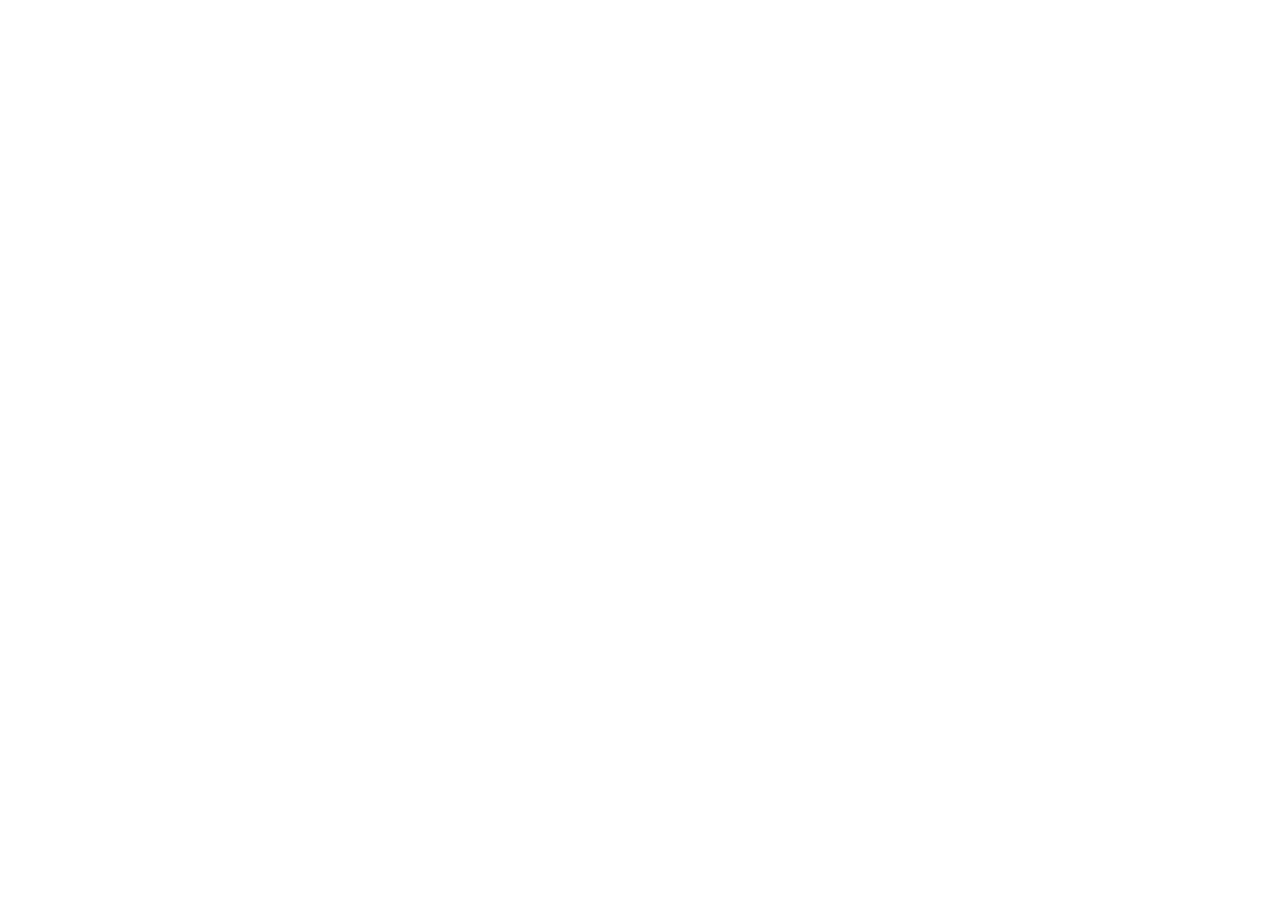
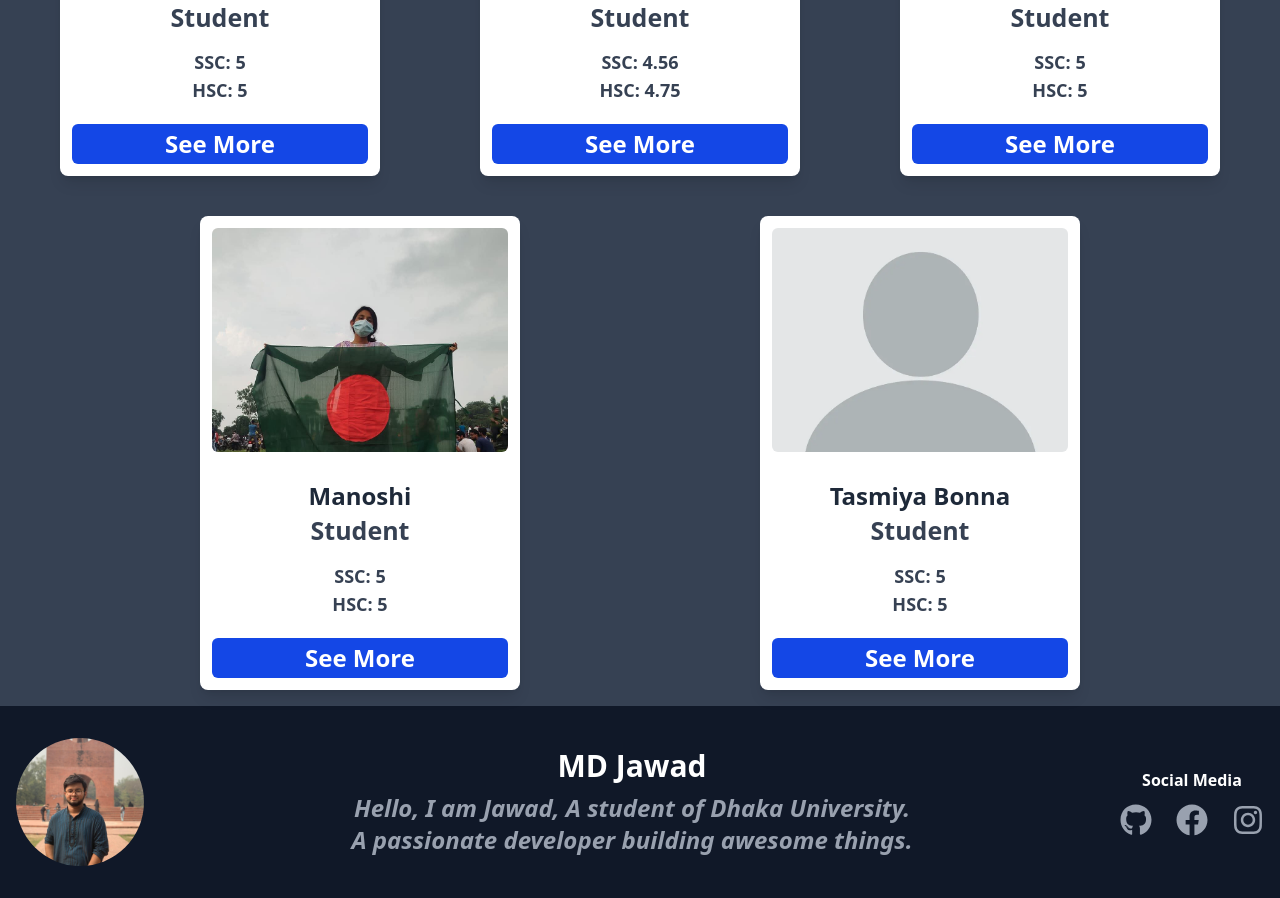
Before and after one commit to Mo-Jawad/Dhaincha-Friends, a React (Vite) app: page / in a window 1280 px wide. Shown: the part 902-1800 px from the top of the page. Before the commit the page ends 800 px from the top, so only its background shows below. Built offline with nearby package versions, Linux system fonts and the light colour scheme.

Commit message:
Footer and functionality added

```diff
--- a/package.json
+++ b/package.json
@@ -10,9 +10,13 @@
     "preview": "vite preview"
   },
   "dependencies": {
+    "@emotion/react": "^11.14.0",
+    "@emotion/styled": "^11.14.0",
+    "@mui/material": "^6.4.8",
     "@tailwindcss/vite": "^4.0.15",
     "react": "^19.0.0",
-    "react-dom": "^19.0.0"
+    "react-dom": "^19.0.0",
+    "react-icons": "^5.5.0"
   },
   "devDependencies": {
     "@eslint/js": "^9.21.0",
--- a/src/App.jsx
+++ b/src/App.jsx
@@ -1,12 +1,24 @@
-import './App.css'
-import Header from './Components/Header'
+import React, { useRef } from 'react';
+import './App.css';
+import Footer from './Components/Footer';
+import Header from './Components/Header';
+import MainContent from './Components/MainContent';
 
 function App() {
 
 
+  const footerRef = useRef(null);
+
+  // Function to scroll to the footer
+  const scrollToFooter = () => {
+    footerRef.current.scrollIntoView({ behavior: 'smooth' });
+  }
+
   return (
     <>
-      <Header/>
+      <Header scrollToFooter={scrollToFooter} />
+      <MainContent/>
+      <Footer footerRef={footerRef}/>
     </>
   )
 }
--- /dev/null
+++ b/src/Components/Footer.jsx
@@ -0,0 +1,59 @@
+import React from 'react';
+import { FaFacebook, FaGithub, FaInstagram } from 'react-icons/fa'; // Import icons
+
+const Footer = ({footerRef}) => {
+
+  return (
+    <footer ref={footerRef} className="bg-gray-900 text-white py-8">
+      <div className="container mx-auto flex flex-col md:flex-row items-center justify-between px-4">
+        {/* Left: Photo */}
+        <figure className="flex items-center mb-4 md:mb-0">
+          <img
+            src="src\assets\images\jawad.jpg" // Replace with your photo URL
+            alt="Creator"
+            className="h-32 w-32 rounded-full object-cover"
+          />
+        </figure>
+
+        {/* Center: Description */}
+        <div className="text-center mb-4 md:mb-0">
+          <p className="text-3xl pb-2 font-bold">MD Jawad</p>
+          <p className="text-gray-400 font-bold italic text-2xl">Hello, I am Jawad, A student of Dhaka University. <br /> A passionate developer building awesome things.</p>
+        </div>
+
+        {/* Right: Social Media Handles */}
+        <div className="flex-col ">
+            <h2 className='text-center pb-3 font-bold'>Social Media </h2>
+            <div className='flex space-x-6'>
+          <a
+            href="https://github.com/Mo-Jawad"
+            target="_blank"
+            rel="noopener noreferrer"
+            className="text-gray-400 hover:text-white transition-colors duration-300"
+          >
+            <FaGithub className="h-8 w-8" />
+          </a>
+          <a
+            href="https://linkedin.com"
+            target="_blank"
+            rel="noopener noreferrer"
+            className="text-gray-400 hover:text-white transition-colors duration-300"
+          >
+            <FaFacebook className="h-8 w-8" />
+          </a>
+          <a
+            href="https://twitter.com"
+            target="_blank"
+            rel="noopener noreferrer"
+            className="text-gray-400 hover:text-white transition-colors duration-300"
+          >
+            <FaInstagram className="h-8 w-8" />
+          </a>
+          </div>
+        </div>
+      </div>
+    </footer>
+  );
+};
+
+export default Footer;
```
Also changed, not shown: 1 other file (tests, documents, lock files or other folders).
